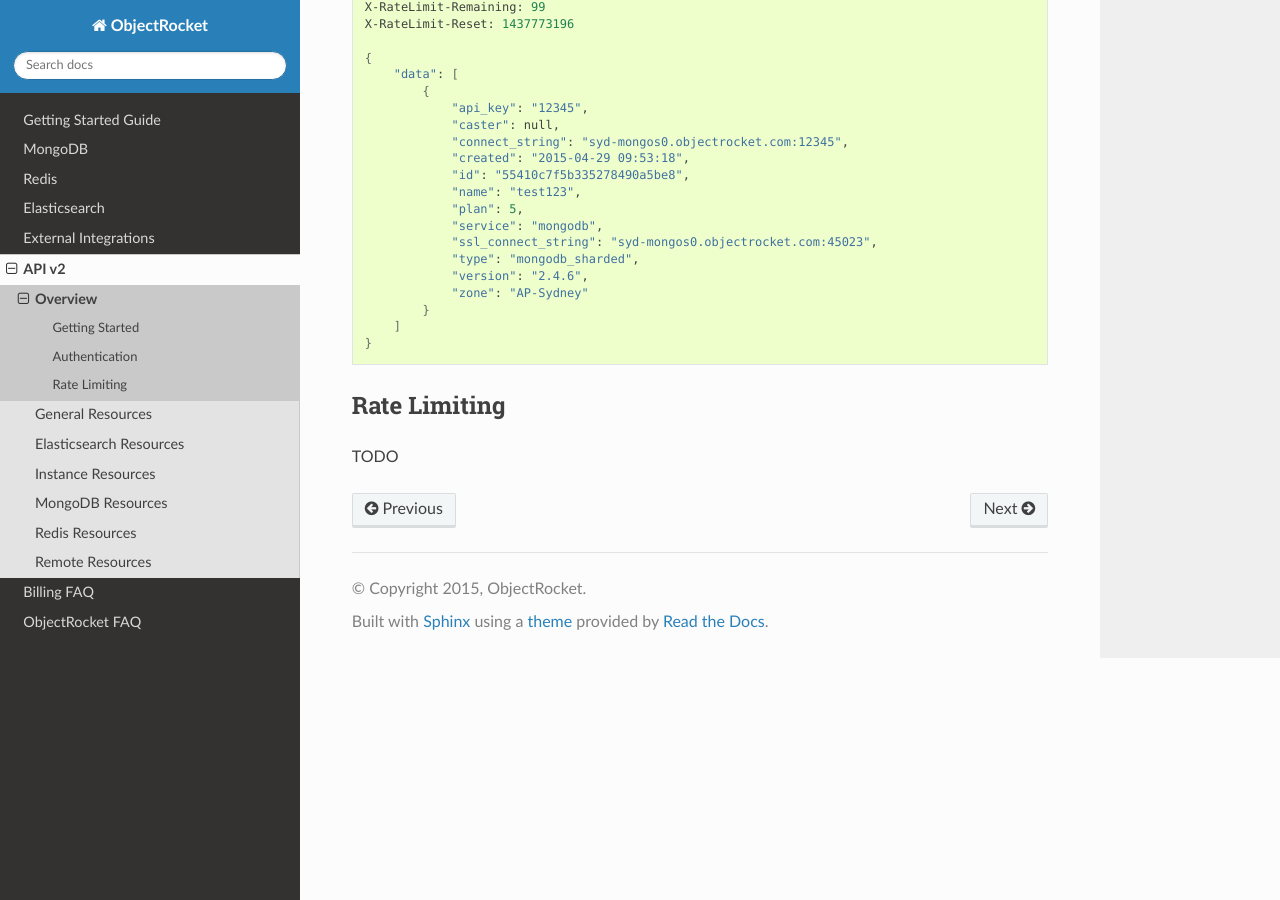
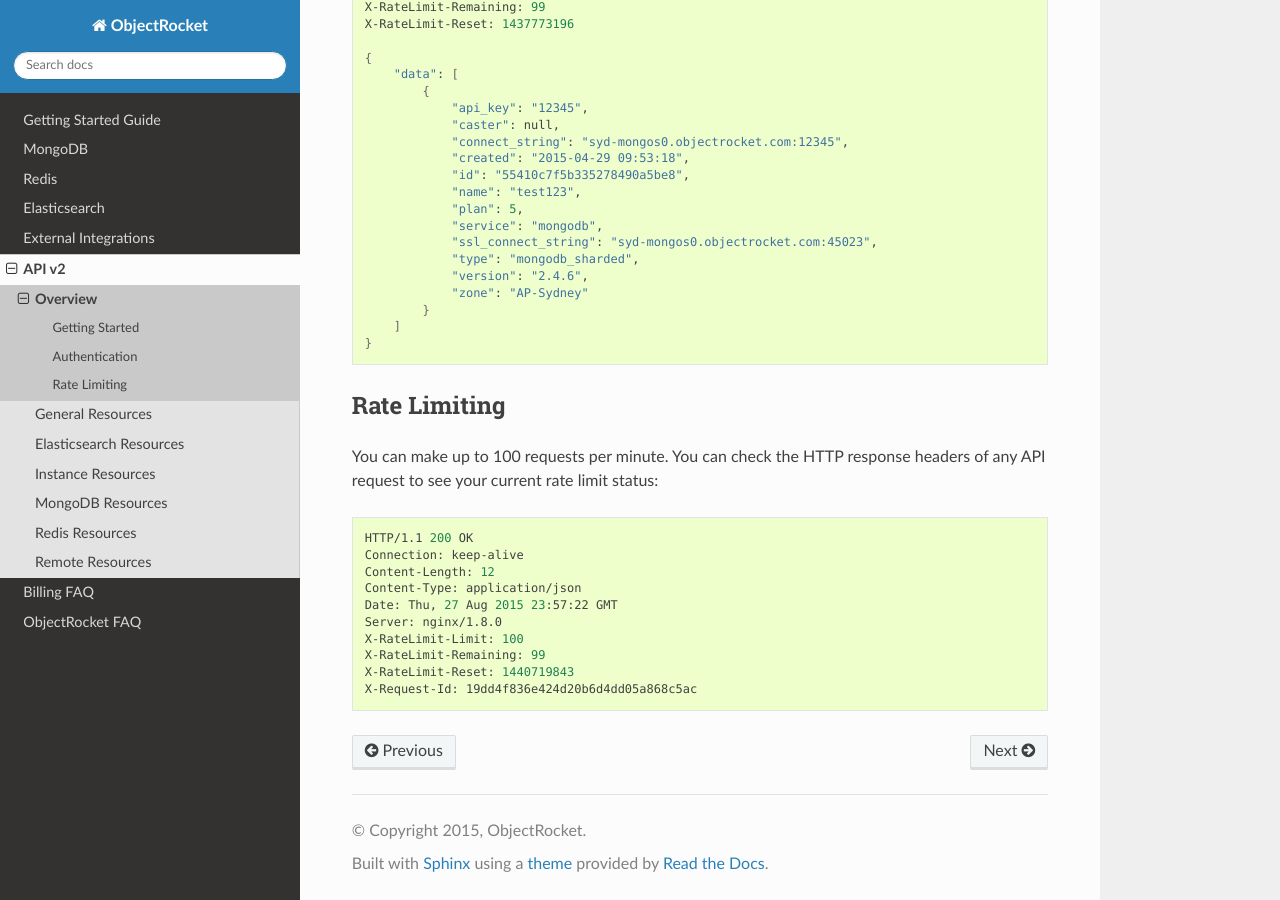
Before and after one commit to zcorleissen/documentation, a Sphinx documentation site: the page built from source/api_v2_getting_started.rst, in a window 1280 px wide and 900 px high, scrolled down 1230 px. Built offline with Sphinx 7.4.7 and the Read the Docs theme 2.0.0, drawn with Linux system fonts in a browser that asks for light colours.

Commit message:
Add rate limiting section for Overview

```diff
--- a/source/api_v2_getting_started.rst
+++ b/source/api_v2_getting_started.rst
@@ -82,4 +82,17 @@
 Rate Limiting
 ~~~~~~~~~~~~~
 
-TODO
+You can make up to 100 requests per minute. You can check the HTTP response headers of any API request to see your current rate limit status:
+
+.. code-block:: bash
+
+   HTTP/1.1 200 OK
+   Connection: keep-alive
+   Content-Length: 12
+   Content-Type: application/json
+   Date: Thu, 27 Aug 2015 23:57:22 GMT
+   Server: nginx/1.8.0
+   X-RateLimit-Limit: 100
+   X-RateLimit-Remaining: 99
+   X-RateLimit-Reset: 1440719843
+   X-Request-Id: 19dd4f836e424d20b6d4dd05a868c5ac
```
